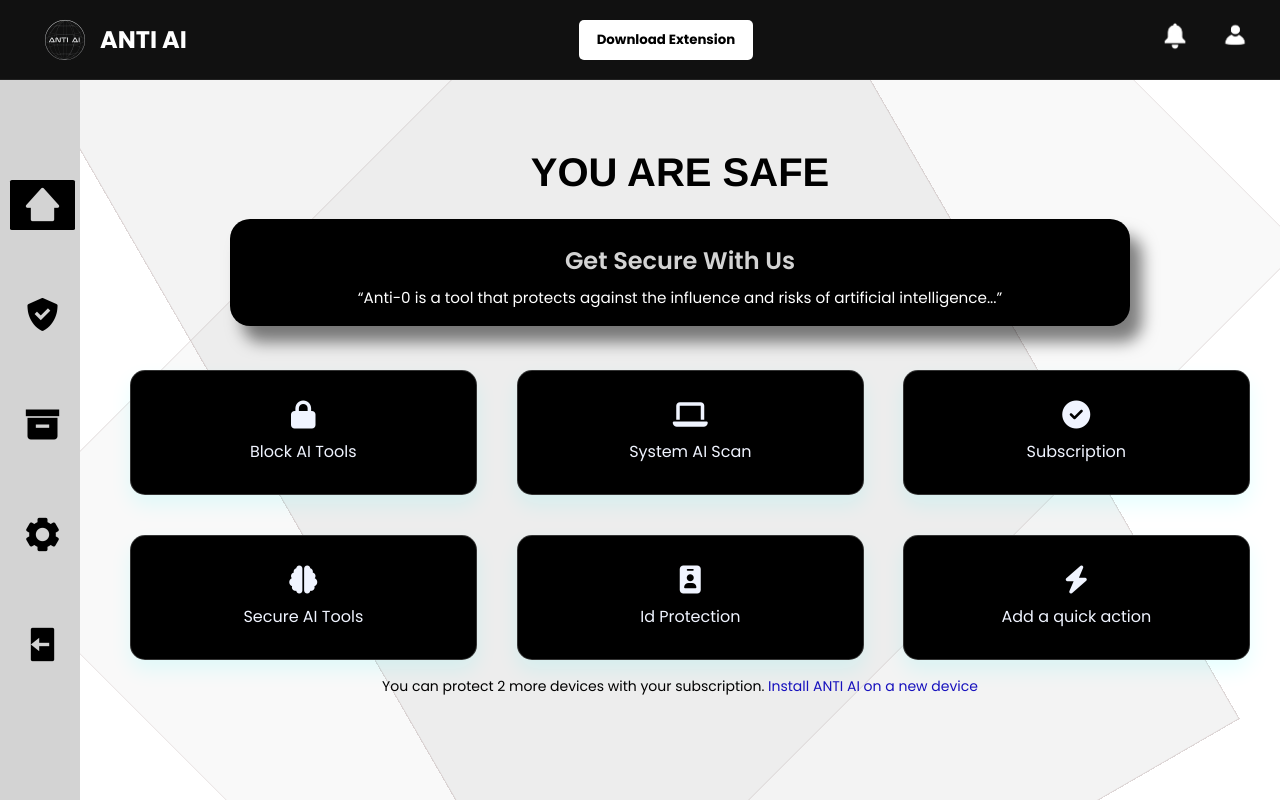
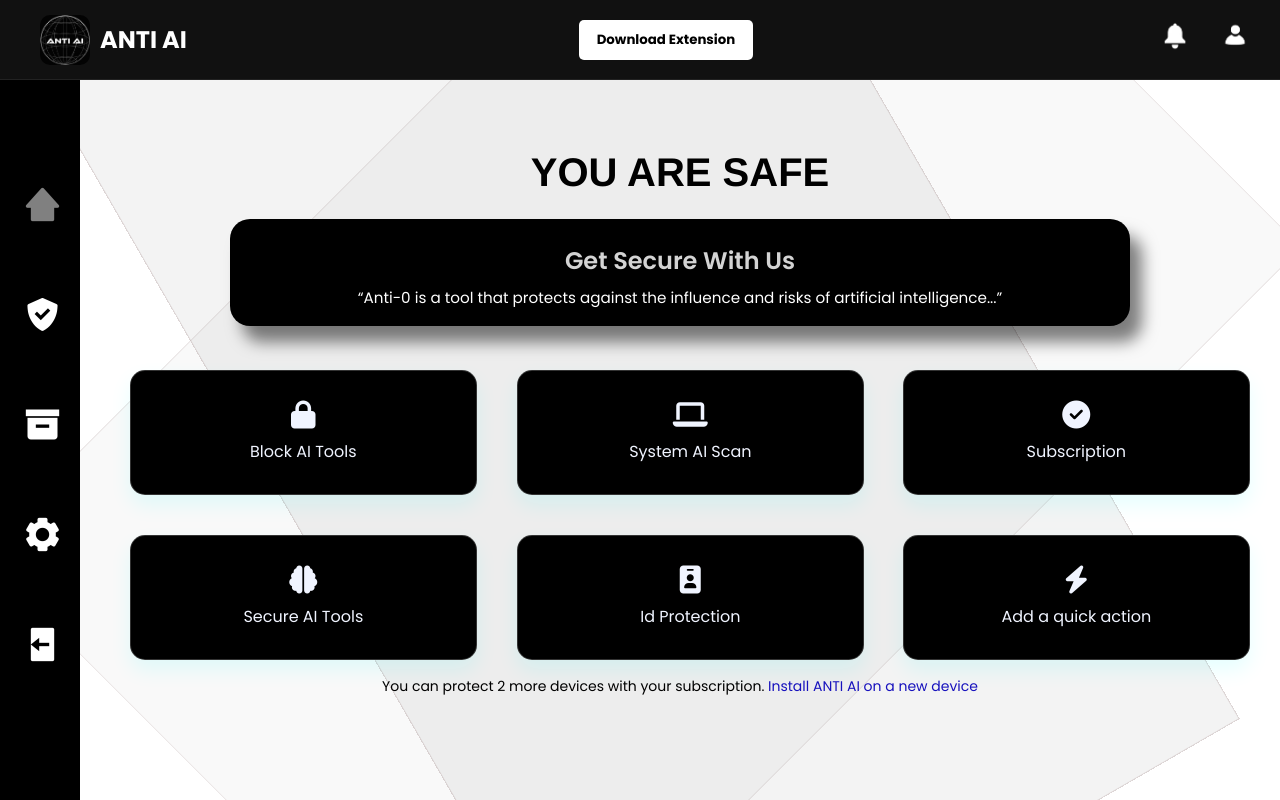
Before and after one commit to kunalsaxena0411/ANTI.0-UI, a plain HTML site: page home.html in a window 1280 px wide. Drawn offline with nearby package versions, Linux system fonts and the light colour scheme.

Commit message:
suggested changes made

```diff
--- a/home.html
+++ b/home.html
@@ -80,7 +80,7 @@
       <!-- TOPBAR from settings.html -->
       <header>
         <div class="logo">
-          <img src="logo.png" alt="Logo" class="logo-img" />
+          <img src="antiailogo2.jpg" alt="Logo" class="logo-img" />
           <span class="logo-text">ANTI AI</span>
         </div>
         <button class="download-btn" id="downloadBtn">Download Extension</button>
--- a/style.css
+++ b/style.css
@@ -8,7 +8,7 @@
 :root{
   /* colors */
   --body-color: #dce3f6;
-  --sidebar-color: #d3d3d3;
+  --sidebar-color: grey;
   --primary-color: black;
   --primary-color-light: #F6F5FF;
   --toggle-color: #DDD;
@@ -111,7 +111,7 @@ body {
   height: 100%;
   width: 80px;
   padding: 40px 10px;
-  background: var(--sidebar-color);
+  background: black;
   transition: var(--tran-05);
   z-index: 1000;
 }
@@ -148,7 +148,7 @@ body {
   display: flex;
   align-items: center;
   justify-content: center;
-  color: black;
+  color: white;
   transition: var(--tran-02);
 }
 
```
Also changed, not shown: product.html (+1 -1 lines), protection.html (+1 -1 lines), settings.html (+2 -2 lines), antiailogo2.jpg (added), 1 other file.
